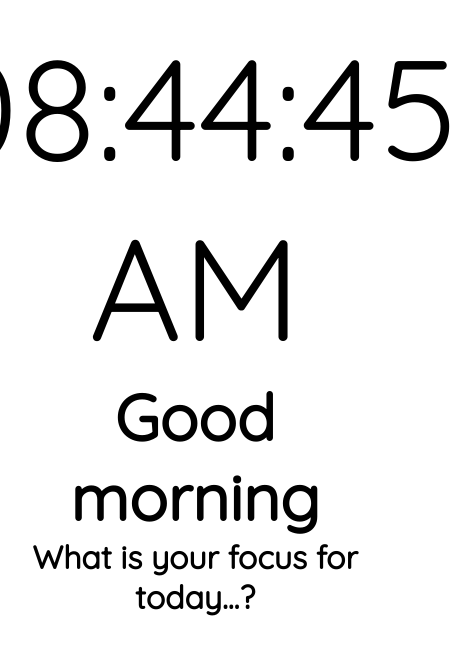
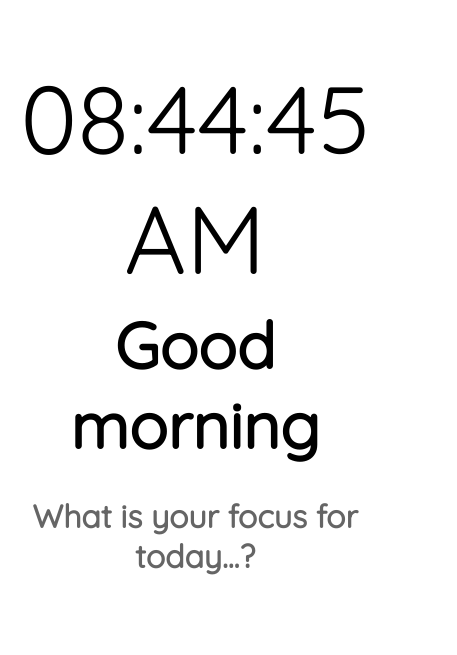
Before and after one commit to EthanM2001/dynamic-landing-page, a plain HTML site: page index.html in a window 390 px wide. Shown: the part 105-760 px from the top of the page, 457 px wide, since content can reach past the window. Drawn offline with Linux system fonts and the light colour scheme.

Commit message:
selecting all elements from html file

```diff
--- a/main.js
+++ b/main.js
@@ -0,0 +1,2 @@
+const time = document.getElementById("time");
+const greeting = document.getElementById("greeting");
--- a/styles.css
+++ b/styles.css
@@ -17,6 +17,7 @@ body {
 
 #time {
   font-size: 9rem;
+  margin-bottom: 2%;
 }
 
 #greeting {
@@ -25,4 +26,15 @@ body {
 
 #question {
   font-size: 2rem;
+  margin-top: 8%;
 }
+
+h2 {
+  opacity: 0.6;
+}
+
+@media (max-width: 700px) {
+  #time {
+    font-size: 6rem;
+  }
+}
```
